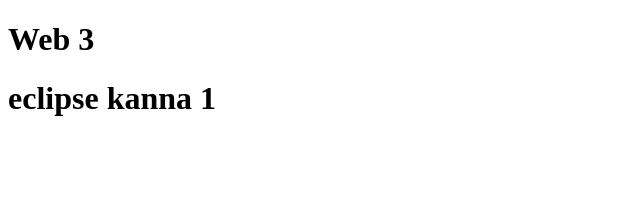
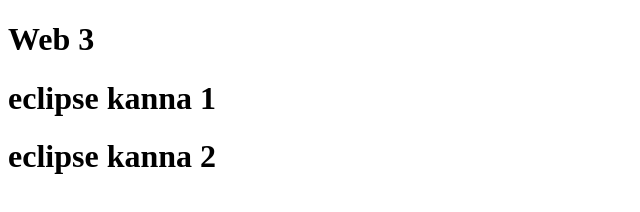
Before and after one commit to gurubbc/Web3, a plain HTML site: page Web3/WebContent/index.html in a window 1280 px wide. Shown: the whole page, without its empty margins (0-640 px from the left). Drawn offline with Linux system fonts and the light colour scheme.

Commit message:
Eclipse kanna2

```diff
--- a/Web3/WebContent/index.html
+++ b/Web3/WebContent/index.html
@@ -7,5 +7,6 @@
 <body>
 <h1> Web 3</h1>
 <h1> eclipse kanna 1</h1>
+<h1> eclipse kanna 2</h1>
 </body>
 </html>
```
